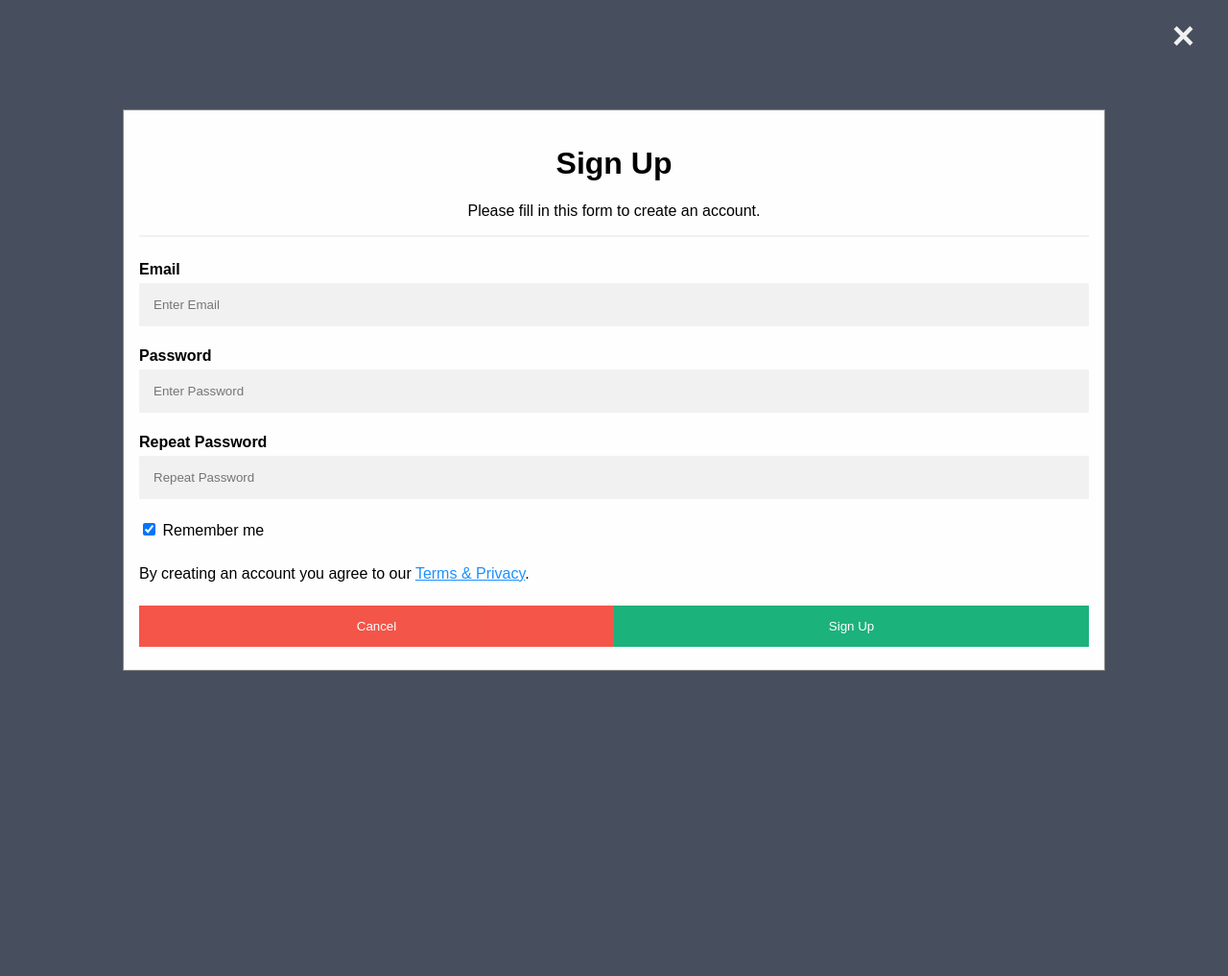
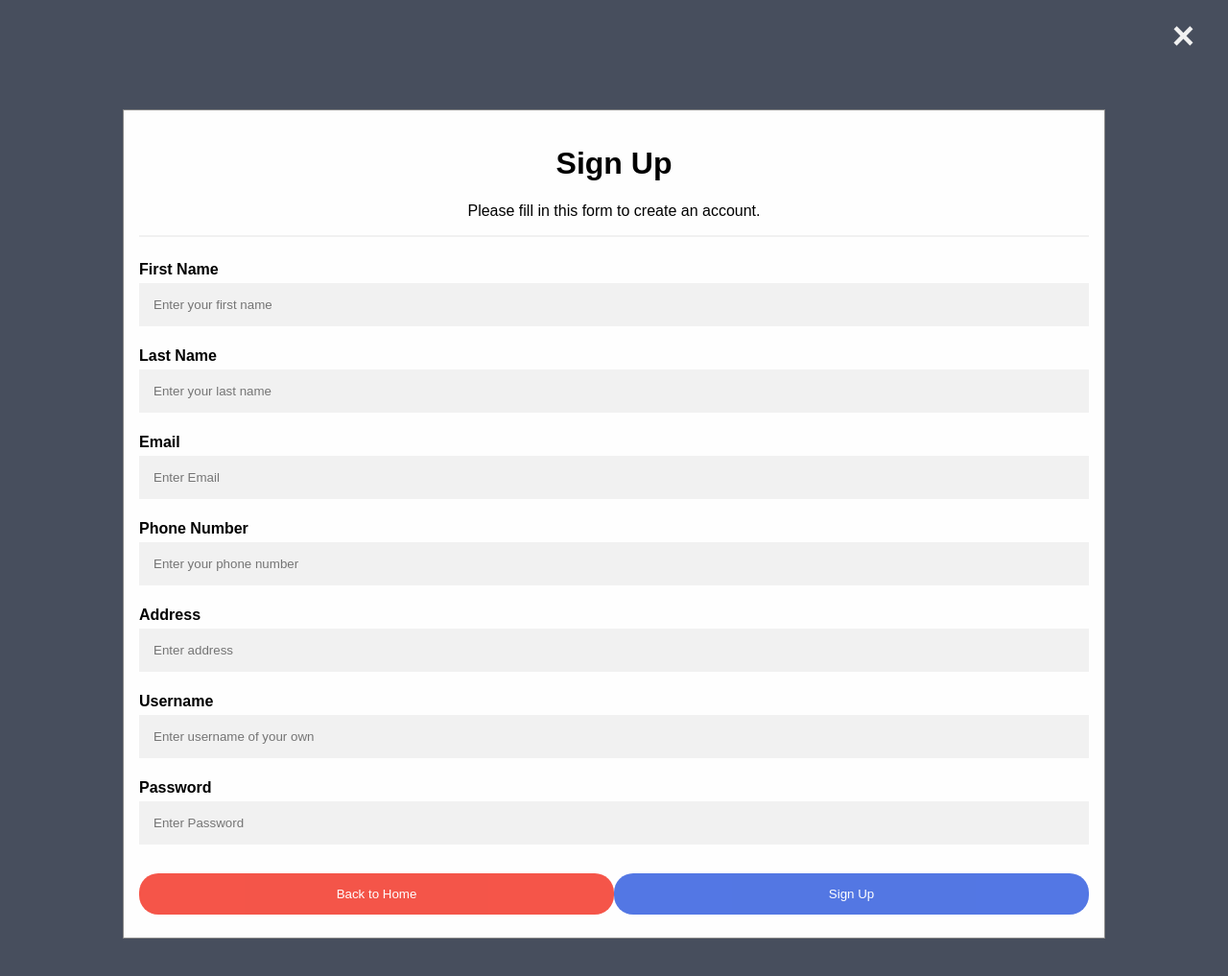
Before and after one commit to jadhammoud7/Capstone-Project, a PHP site: page /signup.html in a window 1280 px wide. Shown: the top 1017 px of the page at 96% size. Run offline with PHP 8.4, Linux system fonts and the light colour scheme.

Commit message:
edited sign up page

```diff
--- a/home-page.css
+++ b/home-page.css
@@ -27,7 +27,7 @@ body{
 
 .topnav a.active
 {
-    background-color: #04AA6D;
+    background-color: royalblue;
     color:white;
 }
 
@@ -148,7 +148,7 @@ form {
 
   /* Set a style for all buttons */
   button {
-    background-color: #04AA6D;
+    background-color: royalblue;
     color: white;
     padding: 12px 20px;
     margin-top: 6px;
--- a/signup.css
+++ b/signup.css
@@ -19,7 +19,7 @@ input[type=text]:focus, input[type=password]:focus {
 
 /* Set a style for all buttons */
 button {
-  background-color: #04AA6D;
+  background-color:royalblue;
   color: white;
   padding: 14px 20px;
   margin: 8px 0;
--- a/signup.html
+++ b/signup.html
@@ -18,24 +18,34 @@
       <h1 class="title">Sign Up</h1>
       <p class="title">Please fill in this form to create an account.</p>
       <hr>
+
+      <label for="first_name"><b>First Name</b></label>
+      <input type="text" placeholder="Enter your first name" name="first_name" required>
+
+      <label for="last_name"><b>Last Name</b></label>
+      <input type="text" placeholder="Enter your last name" name="last_name" required>
+
       <label for="email"><b>Email</b></label>
       <input type="text" placeholder="Enter Email" name="email" required>
+
+      <label for="phone_number"><b>Phone Number</b></label>
+      <input type="text" placeholder="Enter your phone number" name="phone_number" required>
+
+      <label for="address"><b>Address</b></label>
+      <input type="text" placeholder="Enter address" name="address" required>
+
+      <label for="username"><b>Username</b></label>
+      <input type="text" placeholder="Enter username of your own" name="username" required>
 
       <label for="psw"><b>Password</b></label>
       <input type="password" placeholder="Enter Password" name="psw" required>
 
-      <label for="psw-repeat"><b>Repeat Password</b></label>
-      <input type="password" placeholder="Repeat Password" name="psw-repeat" required>
-
-      <label>
-        <input type="checkbox" checked="checked" name="remember" style="margin-bottom:15px"> Remember me
-      </label>
-
-      <p>By creating an account you agree to our <a href="#" style="color:dodgerblue">Terms & Privacy</a>.</p>
 
       <div class="clearfix">
-        <button type="button" onclick="document.getElementById('id01').style.display='none'" class="cancelbtn">Cancel</button>
-        <button type="submit" class="signupbtn">Sign Up</button>
+        <a href="home-page.html">
+          <button  style="border-radius: 20px;" type="button" class="cancelbtn">Back to Home</button>
+        </a>
+          <button  style="border-radius: 20px;" type="submit" class="signupbtn">Sign Up</button>
       </div>
     </div>
   </form>
@@ -47,7 +57,7 @@ modal.style.display="block";
 
 // When the user clicks anywhere outside of the modal, close it
 window.onclick = function(event) {
-    location.href="home-page.html";
+    // location.href="home-page.html";
 }
 </script>
 </body>
```
